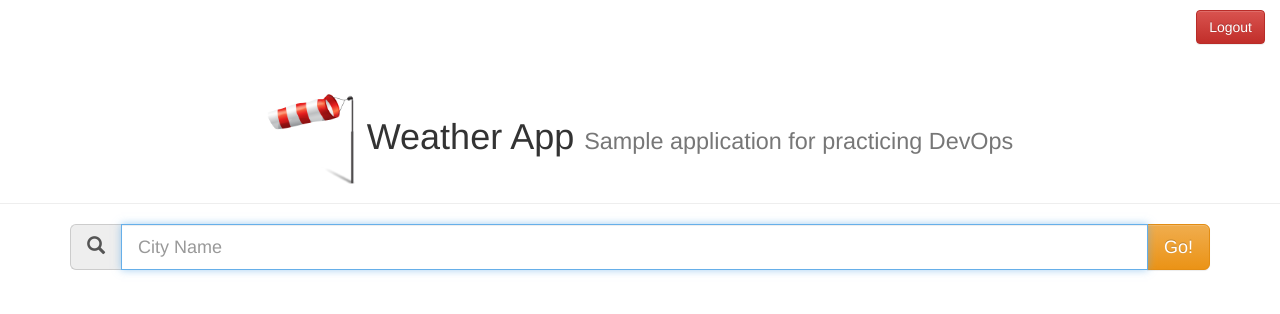
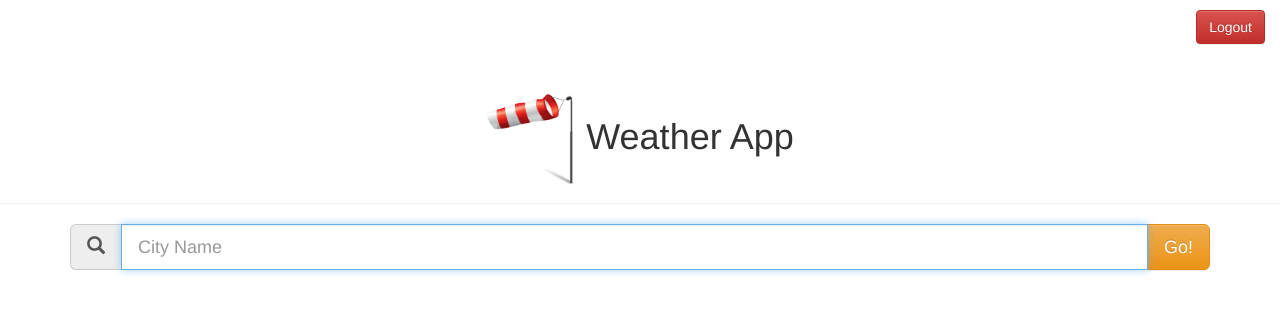
Before and after one commit to ahmddraed/weather-app, a website: page UI/public/index.html in a window 1280 px wide. Drawn offline with nearby package versions, Linux system fonts and the light colour scheme; files whose address does not match are found by name.

Commit message:
minor changes

```diff
--- a/UI/public/index.html
+++ b/UI/public/index.html
@@ -41,7 +41,6 @@
         <h1><img src="logo.png" alt="Weather App" width="90px"
                 style="-webkit-transform: scaleX(-1);transform: scaleX(-1)">
             Weather App
-            <small>Sample application for practicing DevOps</small>
         </h1>
     </div>
     <div class="container">
```
